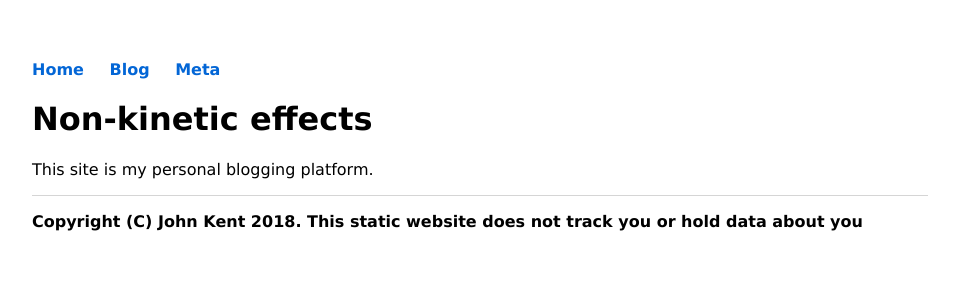
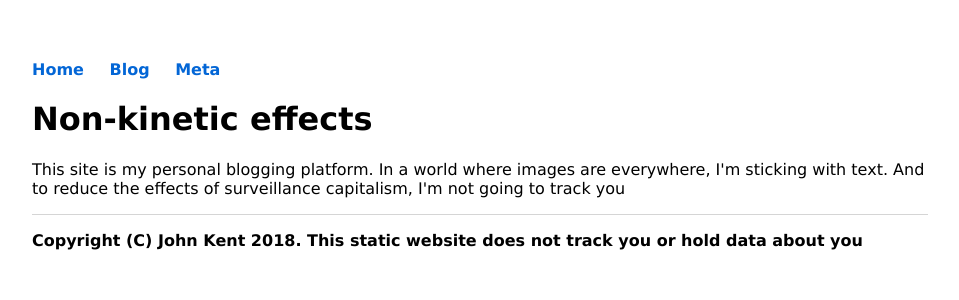
Before and after one commit to KineticLensman/KineticLensman.github.io, a Jekyll site: the page built from index.html, in a window 1280 px wide. Shown: the top 300 px of the page, without its empty margins (160-1119 px from the left). Built offline with Jekyll 4.4.1, drawn with Linux system fonts in a browser that asks for light colours.

Commit message:
more words

```diff
--- a/index.html
+++ b/index.html
@@ -5,5 +5,5 @@ description: Non-kinetic effects website blog
 ---
 <div class="blurb">
 	<h1>Non-kinetic effects</h1>
-	<p>This site is my personal blogging platform. </p>
+	<p>This site is my personal blogging platform. In a world where images are everywhere, I'm sticking with text. And to reduce the effects of surveillance capitalism, I'm not going to track you</p>
 </div><!-- /.blurb -->
```
